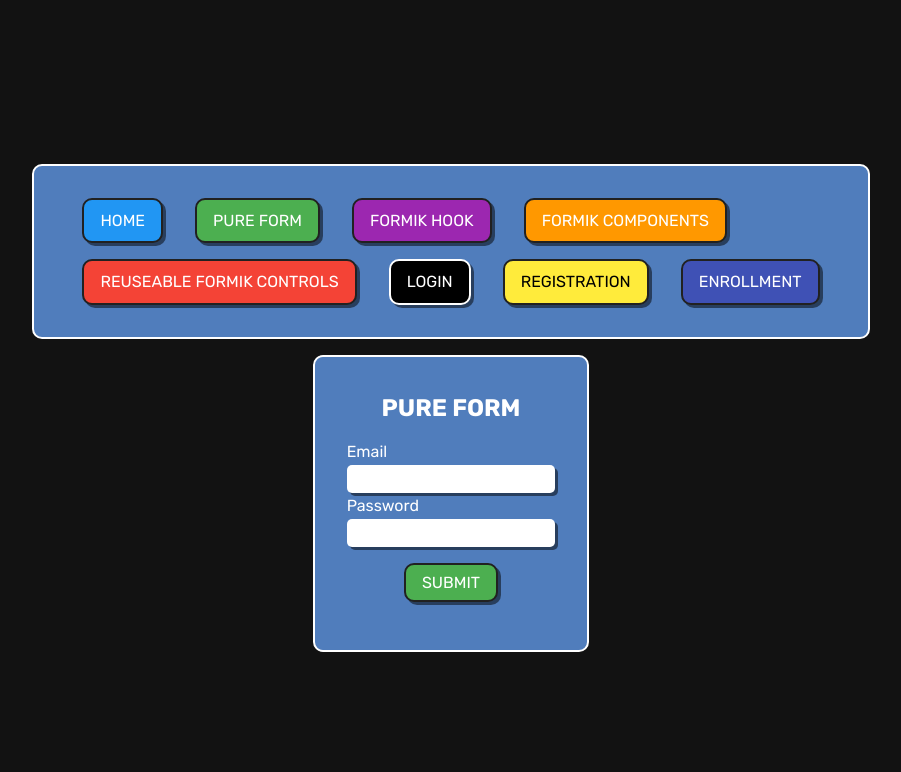
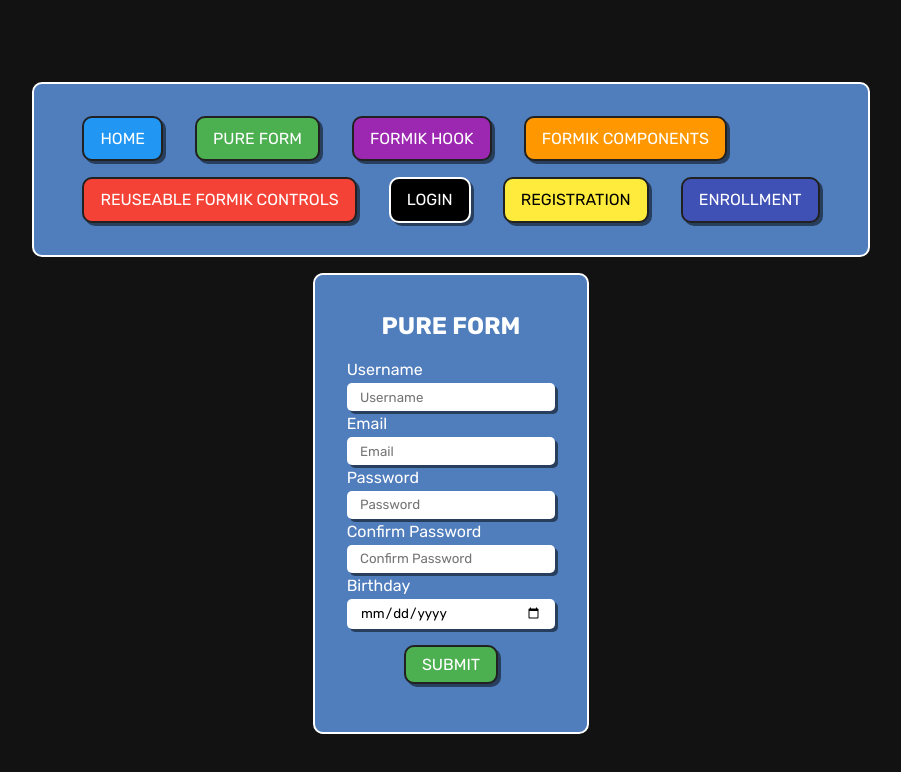
Before and after one commit to VuQTruong/practical-react, a React (Create React App) app: page /pureform in a window 1280 px wide. Shown: the top 772 px of the page, without its empty margins (189-1090 px from the left). Built offline with nearby package versions, Linux system fonts and the light colour scheme.

Commit message:
Implement Pure Form using HTML and CSS

```diff
--- /dev/null
+++ b/src/components/PureForm/FormInput.tsx
@@ -0,0 +1,21 @@
+import React, { useState } from 'react';
+
+export default function FormInput(props: any) {
+  const [focused, setFocused] = useState(false);
+  const { errorMessage, label, onChange, id, ...inputProps } = props;
+  return (
+    <div className='form__control'>
+      <label htmlFor={props.name}>{label}</label>
+      <input
+        {...inputProps}
+        onChange={onChange}
+        onBlur={() => setFocused(true)}
+        onFocus={() => {
+          inputProps.name === 'confirmpassword' && setFocused(true);
+        }}
+        focused={focused.toString()}
+      />
+      <span className='form__error'>{errorMessage}</span>
+    </div>
+  );
+}
--- a/src/components/PureForm/PureForm.tsx
+++ b/src/components/PureForm/PureForm.tsx
@@ -1,21 +1,91 @@
 import NavBar from 'components/NavBar/NavBar';
-import React from 'react';
+import React, { useState } from 'react';
+import FormInput from './FormInput';
 
 export default function PureForm() {
+  const [values, setValues] = useState<{ [input: string]: string }>({
+    username: '',
+    email: '',
+    password: '',
+    confirmpassword: '',
+    birthdate: '',
+  });
+
+  const input = [
+    {
+      id: 1,
+      name: 'username',
+      type: 'text',
+      placeholder: 'Username',
+      errorMessage: `Username should be 3-16 characters and shouldn't include any special character!`,
+      label: 'Username',
+      pattern: '^[a-zA-Z0-9]{3,16}$',
+      required: true,
+    },
+    {
+      id: 2,
+      name: 'email',
+      type: 'email',
+      placeholder: 'Email',
+      errorMessage: 'It should be a valid email address!',
+      label: 'Email',
+      required: true,
+    },
+    {
+      id: 3,
+      name: 'password',
+      type: 'password',
+      placeholder: 'Password',
+      errorMessage:
+        'Password should be 8-20 characters and should include at least 1 letter, 1 number and 1 special character!',
+      label: 'Password',
+      pattern: `^(?=.*[a-zA-Z])(?=.*[0-9])(?=.*[!@#$%^&*])[a-zA-Z0-9!@#$%^&*]{8,20}$`,
+      required: true,
+    },
+    {
+      id: 4,
+      name: 'confirmpassword',
+      type: 'password',
+      placeholder: 'Confirm Password',
+      errorMessage: `Password doesn't match!`,
+      label: 'Confirm Password',
+      pattern: values.password,
+      required: true,
+    },
+    {
+      id: 5,
+      name: 'birthday',
+      type: 'date',
+      placeholder: 'Birthday',
+      errorMessage: 'Birthday is required!',
+      label: 'Birthday',
+      required: true,
+    },
+  ];
+
+  const handleSubmit = (e: React.FormEvent<HTMLFormElement>) => {
+    e.preventDefault();
+    console.log('Submit data', values);
+  };
+
+  const onChange = (e: React.ChangeEvent<HTMLInputElement>) => {
+    setValues({ ...values, [e.target.name]: e.target.value });
+  };
+
   return (
     <div className='container'>
       <NavBar />
       <div className='panel'>
         <h2 className='form__title'>PURE FORM</h2>
-        <form>
-          <div className='form__control'>
-            <label htmlFor='email'>Email</label>
-            <input type='email' id='email' />
-          </div>
-          <div className='form__control'>
-            <label htmlFor='password'>Password</label>
-            <input type='password' id='password' />
-          </div>
+        <form onSubmit={handleSubmit}>
+          {input.map((item) => (
+            <FormInput
+              key={item.id}
+              {...item}
+              value={values[item.name]}
+              onChange={onChange}
+            />
+          ))}
 
           <div className='center'>
             <button type='submit' className='btn btn-primary'>
--- /dev/null
+++ b/src/components/PureForm/_formInput.scss
@@ -0,0 +1,11 @@
+.form__control span {
+  display: none;
+}
+
+input:invalid[focused='true'] {
+  border: 2px solid $clr-danger;
+}
+
+input:invalid[focused='true'] ~ span {
+  display: block;
+}
--- a/src/index.scss
+++ b/src/index.scss
@@ -5,3 +5,4 @@
 @import './styles/form';
 
 @import './components/NavBar/navBar';
+@import './components/PureForm/formInput';
```
